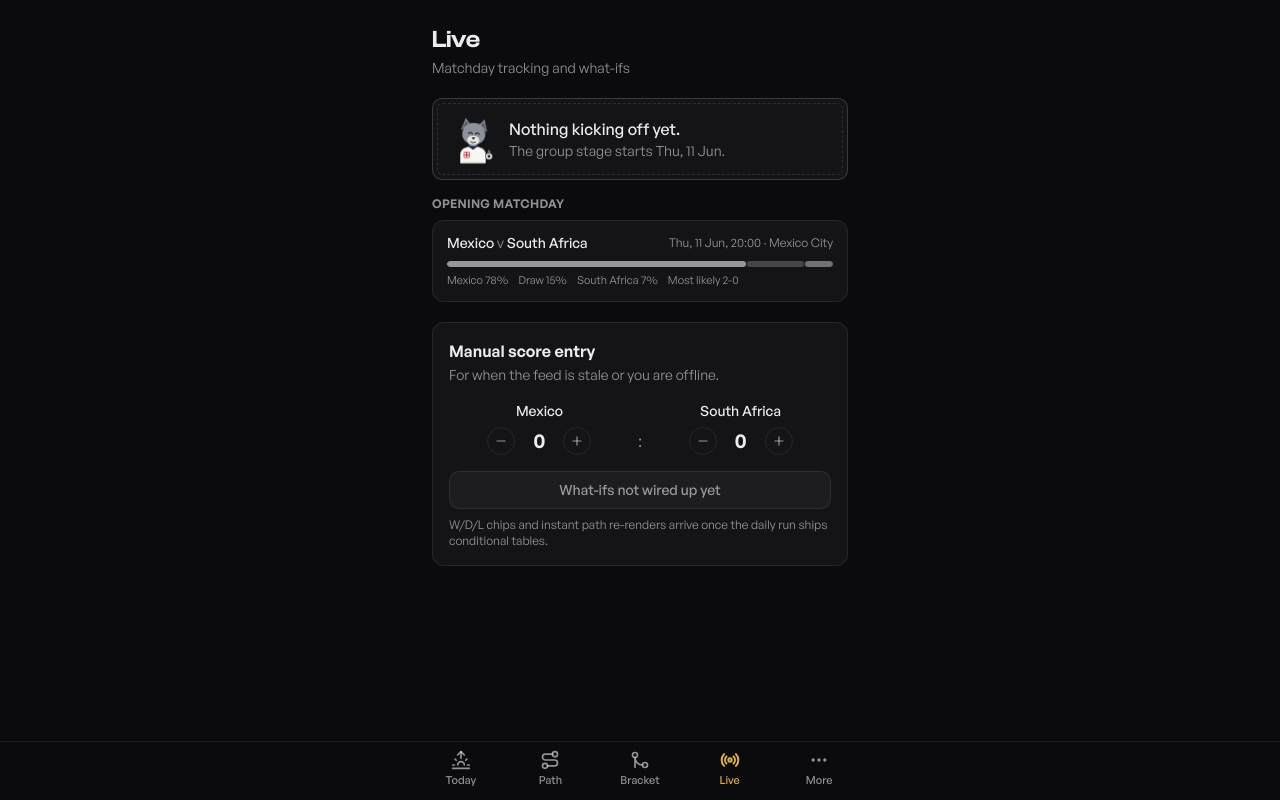
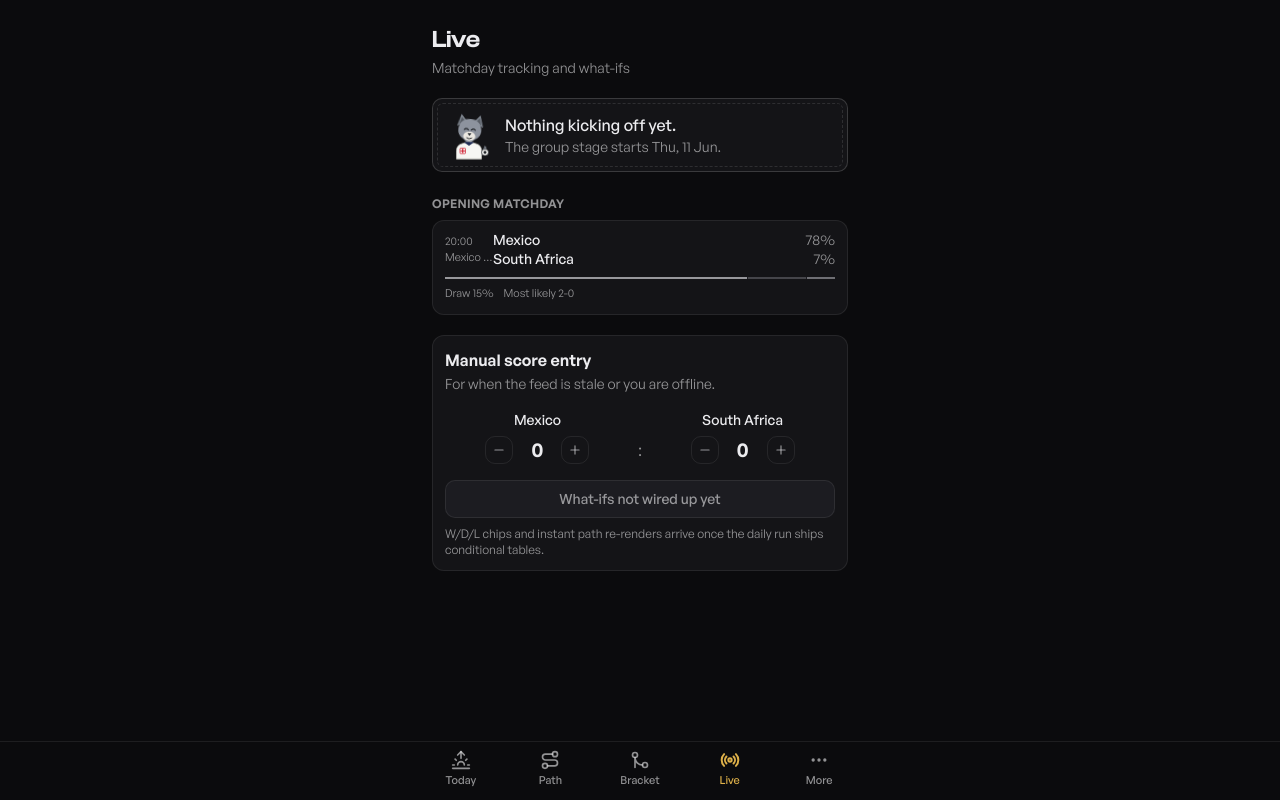
Before and after one commit to jonahanton/wolves-ai, a Next.js app in the folder web/: page /live in a window 1280 px wide. Built offline with nearby package versions, Linux system fonts and the light colour scheme; no server answers.

Commit message:
Fix match rows to 56px three-column geometry with stacked teams and win shares

```diff
--- a/web/src/components/live/match-forecast.tsx
+++ b/web/src/components/live/match-forecast.tsx
@@ -25,28 +25,30 @@ export function MatchForecast({ fixture }: MatchForecastProps) {
     },
   ];
 
+  const notes = [
+    forecast.pDraw !== null ? `Draw ${formatPct(forecast.pDraw)}` : null,
+    forecast.modalScore ? `Most likely ${forecast.modalScore}` : null,
+    forecast.pDecided90 !== null ? `${formatPct(forecast.pDecided90)} settled in 90` : null,
+  ].filter((note) => note !== null);
+
   return (
-    <div className="mt-2">
-      <div className="flex h-1.5 gap-px overflow-hidden rounded-full bg-secondary">
+    <div className="px-3 pb-3">
+      <div className="flex h-0.5 gap-px overflow-hidden bg-secondary">
         {segments.map((segment) => (
           <div
             key={segment.key}
-            className={cn("rounded-full", segment.className)}
+            className={cn("h-full", segment.className)}
             style={{ width: `${Math.max(segment.prob * 100, 1.5)}%` }}
           />
         ))}
       </div>
-      <p className="mt-1.5 flex flex-wrap gap-x-2.5 gap-y-0.5 text-[11px] tabular-nums text-muted-foreground">
-        <span>
-          {fixture.homeName} {formatPct(forecast.pHome)}
-        </span>
-        {forecast.pDraw !== null && <span>Draw {formatPct(forecast.pDraw)}</span>}
-        <span>
-          {fixture.awayName} {formatPct(forecast.pAway)}
-        </span>
-        {forecast.modalScore && <span>Most likely {forecast.modalScore}</span>}
-        {forecast.pDecided90 !== null && <span>{formatPct(forecast.pDecided90)} settled in 90</span>}
-      </p>
+      {notes.length > 0 && (
+        <p className="mt-1.5 flex flex-wrap gap-x-2.5 gap-y-0.5 text-[11px] text-muted-foreground">
+          {notes.map((note) => (
+            <span key={note}>{note}</span>
+          ))}
+        </p>
+      )}
       {forecast.pPairing !== null && (
         <p className="mt-0.5 text-[11px] text-muted-foreground">
           Most likely pairing, seen in {formatPct(forecast.pPairing)} of sims; the chances assume it happens.
--- a/web/src/components/live/match-list.tsx
+++ b/web/src/components/live/match-list.tsx
@@ -1,20 +1,42 @@
 import { MatchForecast } from "@/components/live/match-forecast";
 import { WolfMascot } from "@/components/mascot/wolf-mascot";
-import { formatKickoff, formatMatchDate } from "@/lib/format";
+import { formatKickoffTime, formatMatchDate, formatPctBare } from "@/lib/format";
 import type { LiveFixtureView } from "@/lib/live-view";
 import { ENGLAND, groupStageStart } from "@/lib/schedule";
 import { cn } from "@/lib/utils";
 
 function TeamName({ id, name, onSelect }: { id: string | null; name: string; onSelect: (id: string) => void }) {
-  if (!id) return <span className="font-medium">{name}</span>;
+  if (!id) return <span className="truncate font-medium">{name}</span>;
   return (
     <button
       type="button"
       onClick={() => onSelect(id)}
-      className={cn("font-medium underline-offset-2 hover:underline", id === ENGLAND && "text-gold")}
+      className={cn("truncate text-left font-medium underline-offset-2 hover:underline", id === ENGLAND && "text-gold")}
     >
       {name}
     </button>
+  );
+}
+
+/* FotMob row contract: 56px tall, three rigid columns (status, stacked teams,
+   fixed-width probability); state may change colour but never the geometry. */
+function MatchRow({ fixture, onSelectTeam }: { fixture: LiveFixtureView; onSelectTeam: (id: string) => void }) {
+  const forecast = fixture.forecast;
+  return (
+    <div className="grid h-14 grid-cols-[48px_minmax(0,1fr)_52px] items-center px-3">
+      <div className="flex flex-col text-[11px] text-muted-foreground">
+        <span>{formatKickoffTime(fixture.date)}</span>
+        <span className="truncate">{fixture.city}</span>
+      </div>
+      <div className="flex min-w-0 flex-col gap-0.5 text-sm leading-tight">
+        <TeamName id={fixture.homeId} name={fixture.homeName} onSelect={onSelectTeam} />
+        <TeamName id={fixture.awayId} name={fixture.awayName} onSelect={onSelectTeam} />
+      </div>
+      <div className="flex flex-col gap-0.5 text-right text-sm leading-tight text-muted-foreground">
+        <span>{forecast ? `${formatPctBare(forecast.pHome)}%` : ""}</span>
+        <span>{forecast ? `${formatPctBare(forecast.pAway)}%` : ""}</span>
+      </div>
+    </div>
   );
 }
 
@@ -29,7 +51,7 @@ export function MatchList({ preTournament, day, fixtures, onSelectTeam }: MatchL
   return (
     <section aria-label="Matches">
       {preTournament && (
-        <div className="sticker flex items-center gap-3 p-4">
+        <div className="sticker flex items-center gap-3 p-3">
           <WolfMascot mood="happy" variant="juggle" size={48} />
           <div>
             <p className="font-medium">Nothing kicking off yet.</p>
@@ -40,23 +62,14 @@ export function MatchList({ preTournament, day, fixtures, onSelectTeam }: MatchL
         </div>
       )}
       {fixtures.length > 0 && (
-        <div className="mt-4">
+        <div className="mt-6">
           <h2 className="mb-2 text-xs font-semibold tracking-wide text-muted-foreground uppercase">
             {preTournament ? "Opening matchday" : "Today's matches"}
           </h2>
           <div className="divide-y rounded-xl border bg-card">
             {fixtures.map((fixture) => (
-              <div key={fixture.match} className="px-3.5 py-3 text-sm">
-                <div className="flex items-center justify-between gap-3">
-                  <span className="min-w-0 truncate">
-                    <TeamName id={fixture.homeId} name={fixture.homeName} onSelect={onSelectTeam} />{" "}
-                    <span className="text-muted-foreground">v</span>{" "}
-                    <TeamName id={fixture.awayId} name={fixture.awayName} onSelect={onSelectTeam} />
-                  </span>
-                  <span className="shrink-0 text-xs text-muted-foreground">
-                    {formatKickoff(fixture.date)} &middot; {fixture.city}
-                  </span>
-                </div>
+              <div key={fixture.match}>
+                <MatchRow fixture={fixture} onSelectTeam={onSelectTeam} />
                 <MatchForecast fixture={fixture} />
               </div>
             ))}
--- a/web/src/components/live/score-entry.tsx
+++ b/web/src/components/live/score-entry.tsx
@@ -12,7 +12,7 @@ function Stepper({ label, value, onChange }: { label: string; value: number; onC
           type="button"
           aria-label={`${label} score down`}
           onClick={() => onChange(Math.max(0, value - 1))}
-          className="rounded-full border p-1.5 text-muted-foreground active:scale-95"
+          className="rounded-lg border p-1.5 text-muted-foreground active:scale-95"
         >
           <Minus size={14} />
         </button>
@@ -21,7 +21,7 @@ function Stepper({ label, value, onChange }: { label: string; value: number; onC
           type="button"
           aria-label={`${label} score up`}
           onClick={() => onChange(value + 1)}
-          className="rounded-full border p-1.5 text-muted-foreground active:scale-95"
+          className="rounded-lg border p-1.5 text-muted-foreground active:scale-95"
         >
           <Plus size={14} />
         </button>
@@ -40,7 +40,7 @@ export function ScoreEntry({ home, away }: ScoreEntryProps) {
   const [awayScore, setAwayScore] = useState(0);
 
   return (
-    <section className="rounded-xl border bg-card p-4" aria-label="Manual score entry">
+    <section className="rounded-xl border bg-card p-3" aria-label="Manual score entry">
       <h2 className="font-semibold">Manual score entry</h2>
       <p className="mt-0.5 text-sm text-muted-foreground">For when the feed is stale or you are offline.</p>
       <div className="mt-4 flex items-start gap-2">
```
